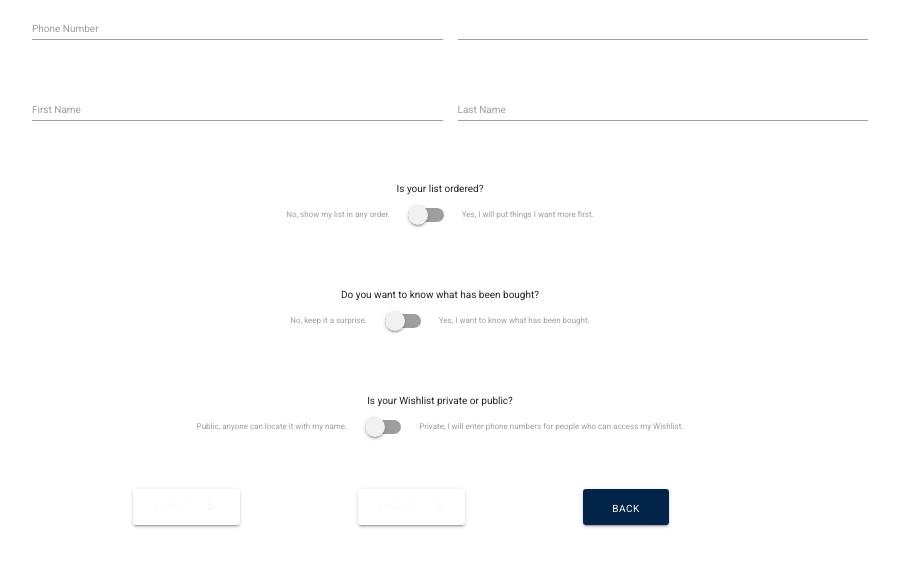
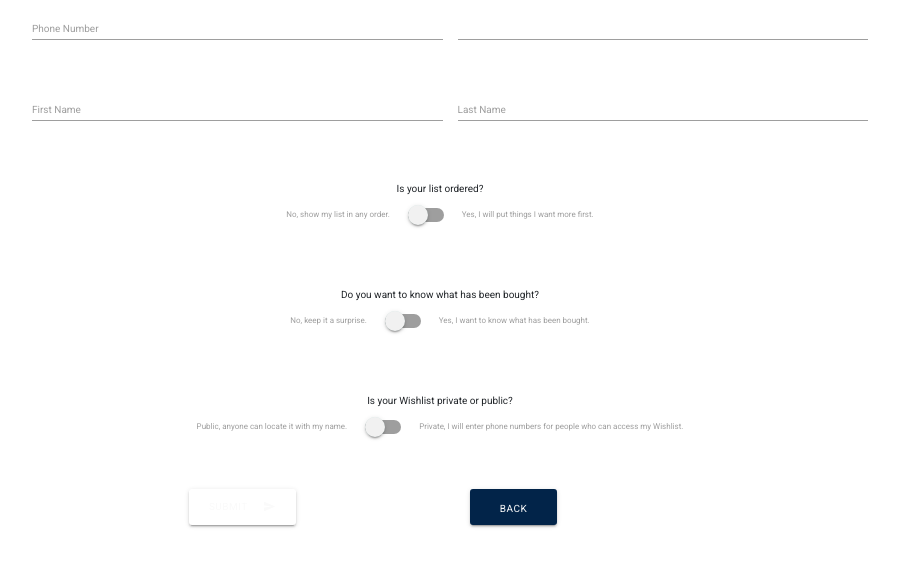
Before and after one commit to geminerald/pressie, a Flask app: template templates/wishlist.html in a window 1280 px wide. Shown: the part 143-729 px from the top of the page, without its empty margins (190-1089 px from the left). Run offline with Flask 2, Linux system fonts and the light colour scheme; the template is opened without the code that fills it, so the values that code supplies are empty; some libraries are stand-ins or nearby versions.

Commit message:
added back to profile button to components

```diff
--- /dev/null
+++ b/templates/components/backtoprofile.html
@@ -0,0 +1,2 @@
+<a href="{{url_for('profile', user=session.user)}}"
+			class="waves-effect waves-light btn back-button"><i class="material-icons right"></i>Back</a>
--- a/templates/wishlist.html
+++ b/templates/wishlist.html
@@ -65,13 +65,8 @@
 		</div>
 	</div>
 	<div class="row button-row">
-		<button id="submit" class="btn waves-effect waves-light submit-button"
-			type="submit" name="action">Submit
-			<i class="material-icons right">send</i>
-		</button>
         {% include 'components/submitbutton.html' %}
-		<a href="{{url_for('home')}}"
-			class="waves-effect waves-light btn back-button"><i class="material-icons right"></i>Back</a>
+		{% include 'components/backtoprofile.html' %}
 
 	</div>
 </form>
```
